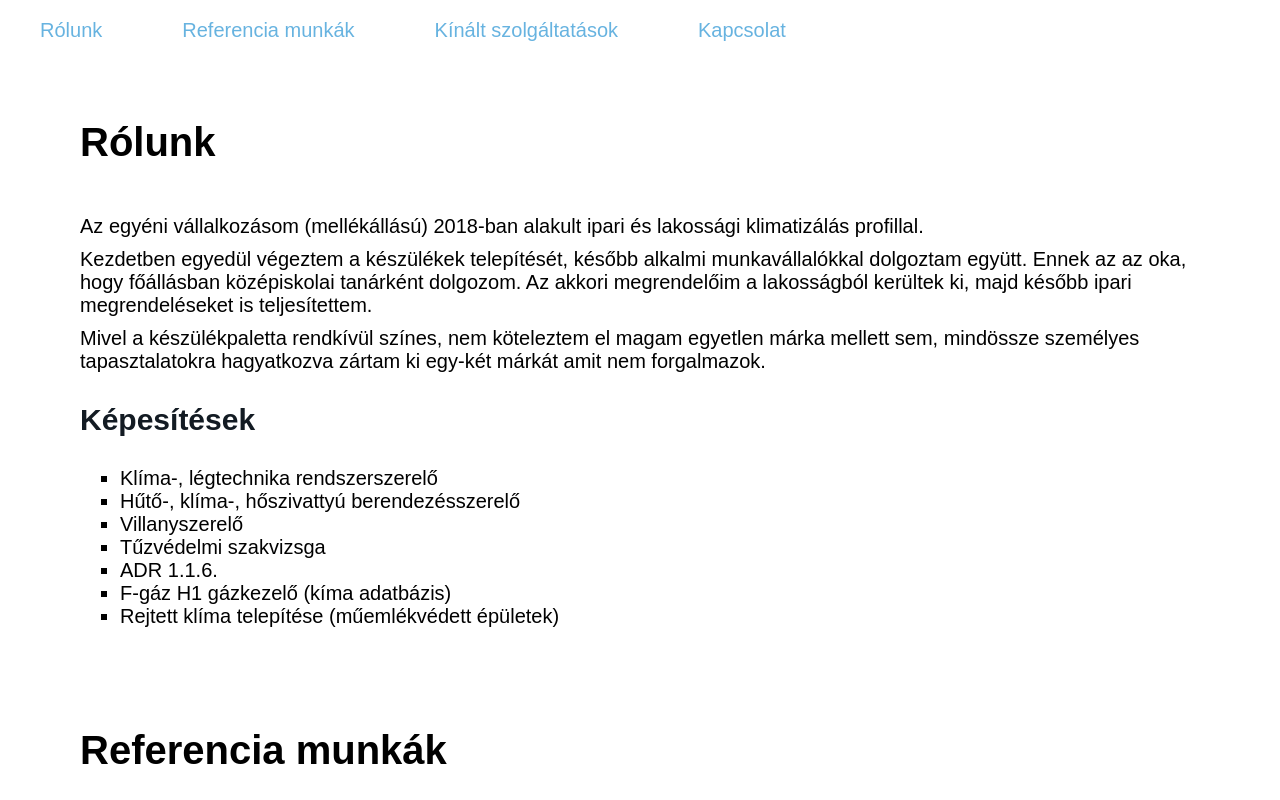
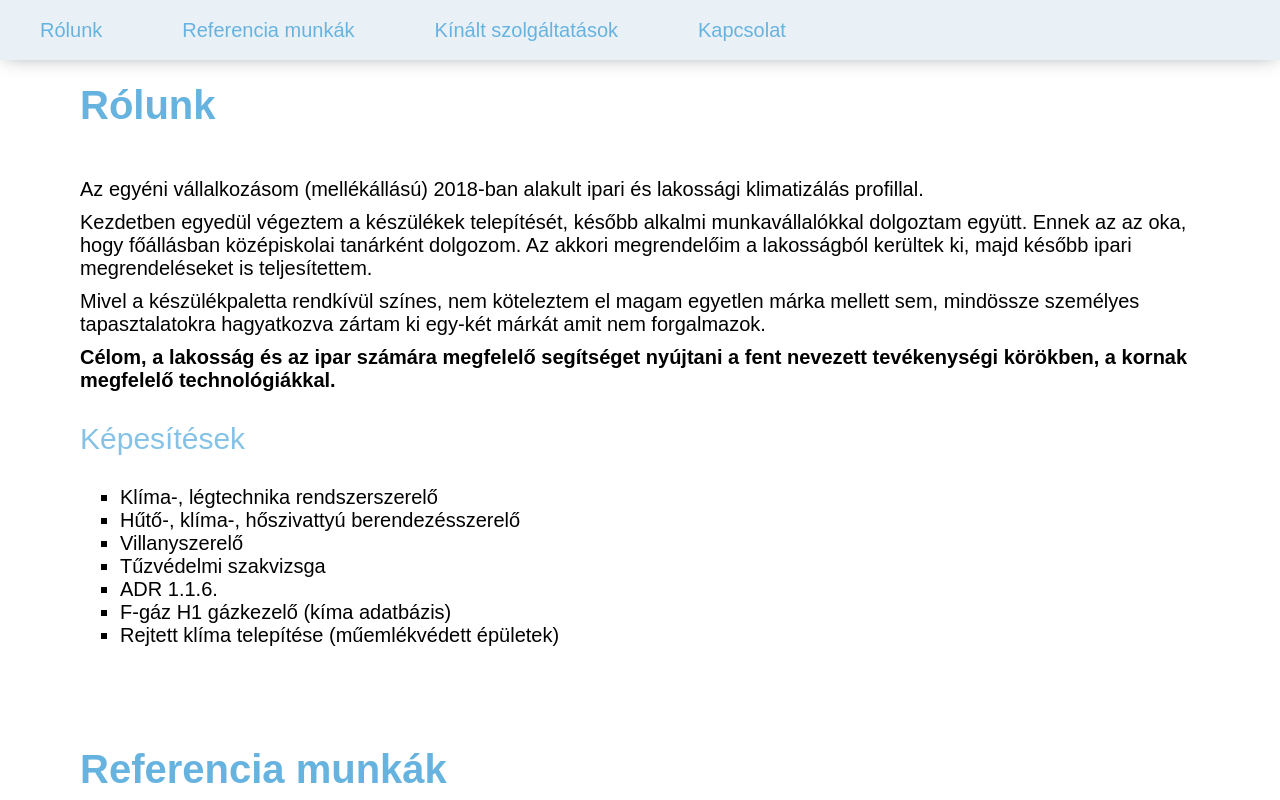
Before and after one commit to Aldynenn/klima, a plain HTML site: page index.html in a window 1280 px wide. Shown: the top 800 px of the page. Drawn offline with Linux system fonts and the light colour scheme.

Commit message:
Header hozzáadva

```diff
--- a/index.html
+++ b/index.html
@@ -15,6 +15,10 @@
         <a href="#kapcsolat">Kapcsolat</a>
     </nav>
 
+    <header>
+        <span id="header-title">Klímaszerviz</span>
+    </header>
+
     <main>
 
         <section id="rolunk">
@@ -24,6 +28,7 @@
                     <p>Az egyéni vállalkozásom (mellékállású) 2018-ban alakult ipari és lakossági klimatizálás profillal.</p>
                     <p>Kezdetben egyedül végeztem a készülékek telepítését, később alkalmi munkavállalókkal dolgoztam együtt. Ennek az az oka, hogy főállásban középiskolai tanárként dolgozom. Az akkori megrendelőim a lakosságból kerültek ki, majd később ipari megrendeléseket is teljesítettem.</p>
                     <p>Mivel a készülékpaletta rendkívül színes, nem köteleztem el magam egyetlen márka mellett sem, mindössze személyes tapasztalatokra hagyatkozva zártam ki egy-két márkát amit nem forgalmazok.</p>
+                    <p><b>Célom, a lakosság és az ipar számára megfelelő segítséget nyújtani a fent nevezett tevékenységi körökben, a kornak megfelelő technológiákkal.</b></p>
                     <h2>Képesítések</h2>
                     <ul>
                         <li>Klíma-, légtechnika rendszerszerelő</li>
--- a/style.css
+++ b/style.css
@@ -25,12 +25,14 @@ html, body {
 
 h1 {
     font-size: 2rem;
+    color: rgba(var(--main), 1);
     margin: 1em 0px;
 }
 
 h2 {
     font-size: 1.5rem;
-    color: rgb(var(--dark));
+    color: rgba(var(--main), 0.8);
+    font-weight: lighter;
     margin: 1em 0px;
 }
 
@@ -52,8 +54,14 @@ a {
 
 nav {
     display: flex;
+    background-color: rgb(var(--light));
     flex-direction: row;
     width: 100%;
+    position: fixed;
+    top: 0px;
+    left: 0px;
+    box-shadow: 0px 0rem 1rem -0.25rem rgba(var(--dark), 0.5);
+    z-index: 10;
 }
 
 nav a {
```
Also changed, not shown: 1 other file.
